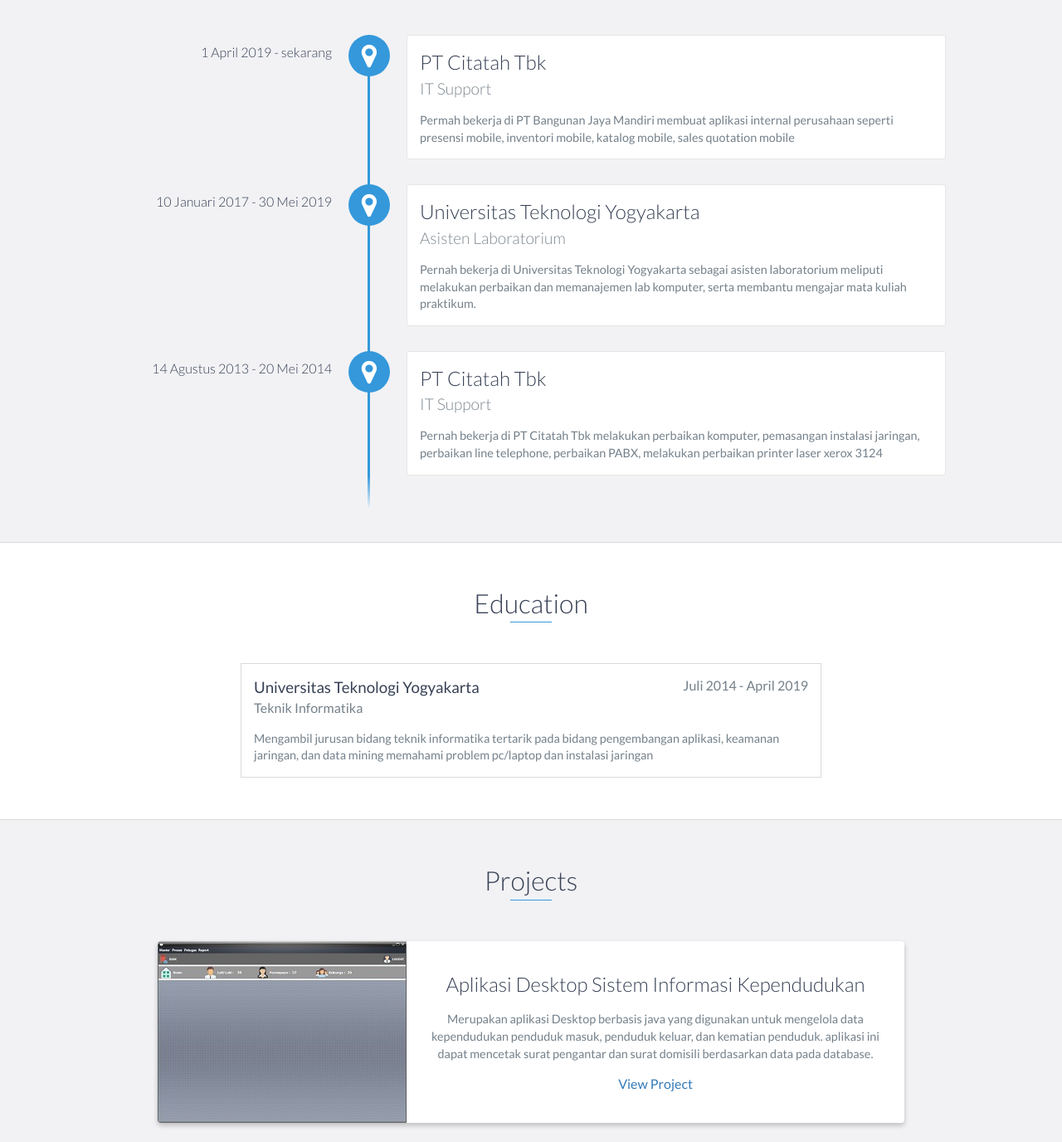
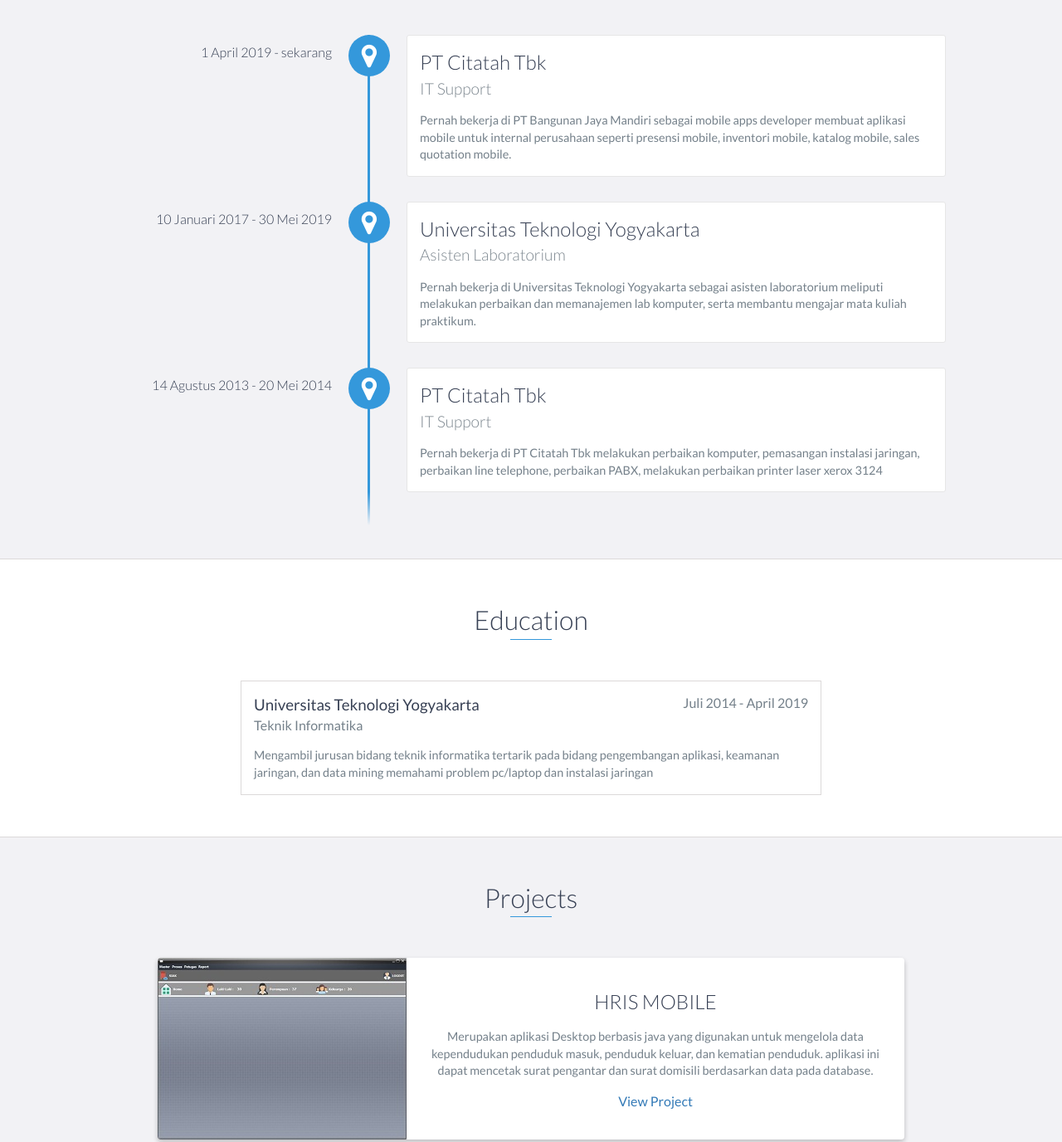
Before and after one commit to diospratama/diospratama.github.io, a website: page index.html in a window 1280 px wide. Shown: the part 1140-2516 px from the top of the page at 83% size. Drawn offline with nearby package versions, Linux system fonts and the light colour scheme.

```diff
--- a/index.html
+++ b/index.html
@@ -90,7 +90,8 @@
                 <h3>PT Citatah Tbk</h3>
                 <h4>IT Support</h4>
                 <p>
-                    Permah bekerja di PT Bangunan Jaya Mandiri membuat aplikasi internal perusahaan seperti presensi mobile, inventori mobile, katalog mobile, sales quotation mobile
+                    Pernah bekerja di PT Bangunan Jaya Mandiri sebagai mobile apps developer membuat aplikasi mobile untuk internal perusahaan seperti presensi mobile, inventori mobile, katalog mobile,
+			sales quotation mobile.
                 </p>
             </div>
             <div data-date="10 Januari 2017 - 30 Mei 2019">
@@ -135,12 +136,12 @@
                     </div>
                     <!-- End .project-image -->
                     <div class="project-info">
-                        <h3>Aplikasi Desktop Sistem Informasi Kependudukan</h3>
+                        <h3>HRIS MOBILE</h3>
                         <p>
                             Merupakan aplikasi Desktop berbasis java yang digunakan untuk mengelola data kependudukan penduduk masuk, penduduk keluar, dan kematian penduduk. aplikasi ini
                             dapat mencetak surat pengantar dan surat domisili berdasarkan data pada database.
                         </p>
-                        <a href="https://github.com/diospratama/app_siak.git">View Project</a>
+                        <a padding="10px" href="https://github.com/diospratama/app_siak.git">View Project</a>
                     </div>
                     <!-- End .project-info -->
                 </div>
```
